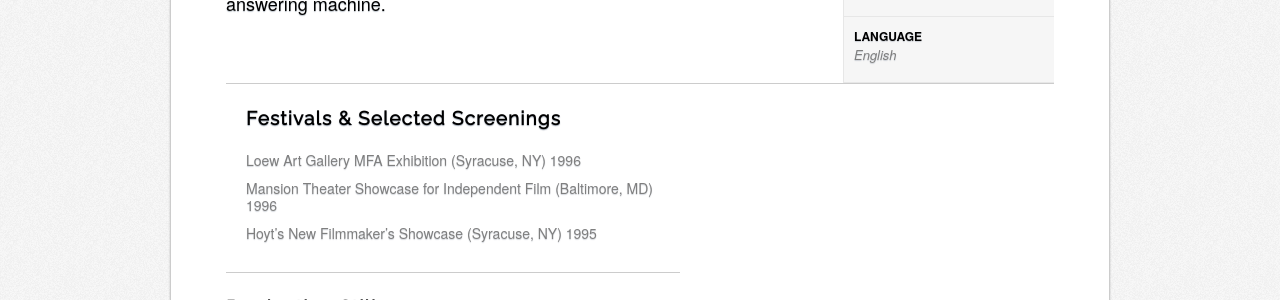
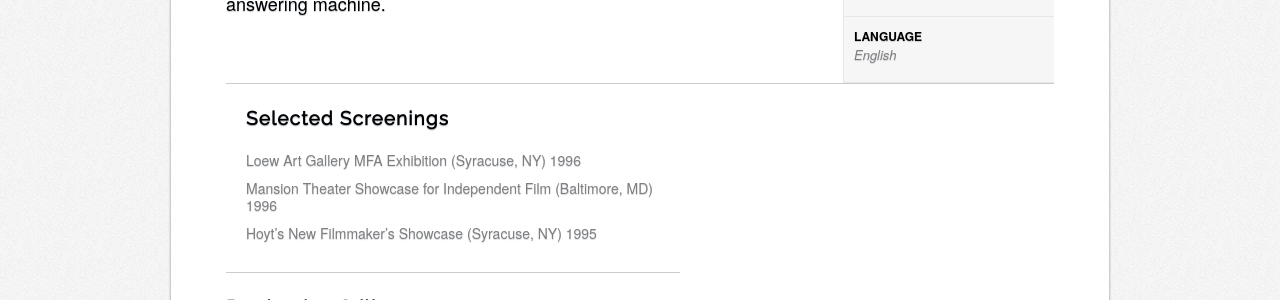
Before and after one commit to jennysharps/paul-zinder-static, a Jekyll site: the page built from _films/1996-01-01-listen.md, in a window 1280 px wide. Shown: the part 595-895 px from the top of the page. Built offline with Jekyll 4.4.1, drawn with Linux system fonts in a browser that asks for light colours; some of the changed lines change nothing that is shown.

Commit message:
Change festivals to screenings on Listen

```diff
--- a/_films/1996-01-01-listen.md
+++ b/_films/1996-01-01-listen.md
@@ -22,15 +22,15 @@ selected_screenings:
   - name: Loew Art Gallery MFA Exhibition
     location: Syracuse, NY
     year: 1996
-    type: festival
+    type: screening
   - name: Mansion Theater Showcase for Independent Film
     location: Baltimore, MD
     year: 1996
-    type: festival
+    type: screening
   - name: Hoyt’s New Filmmaker’s Showcase
     location: Syracuse, NY
     year: 1995
-    type: festival
+    type: screening
 gallery_images:
   - name: 'assets/images/2011/06/LISTEN-2'
     extension: jpg
```
